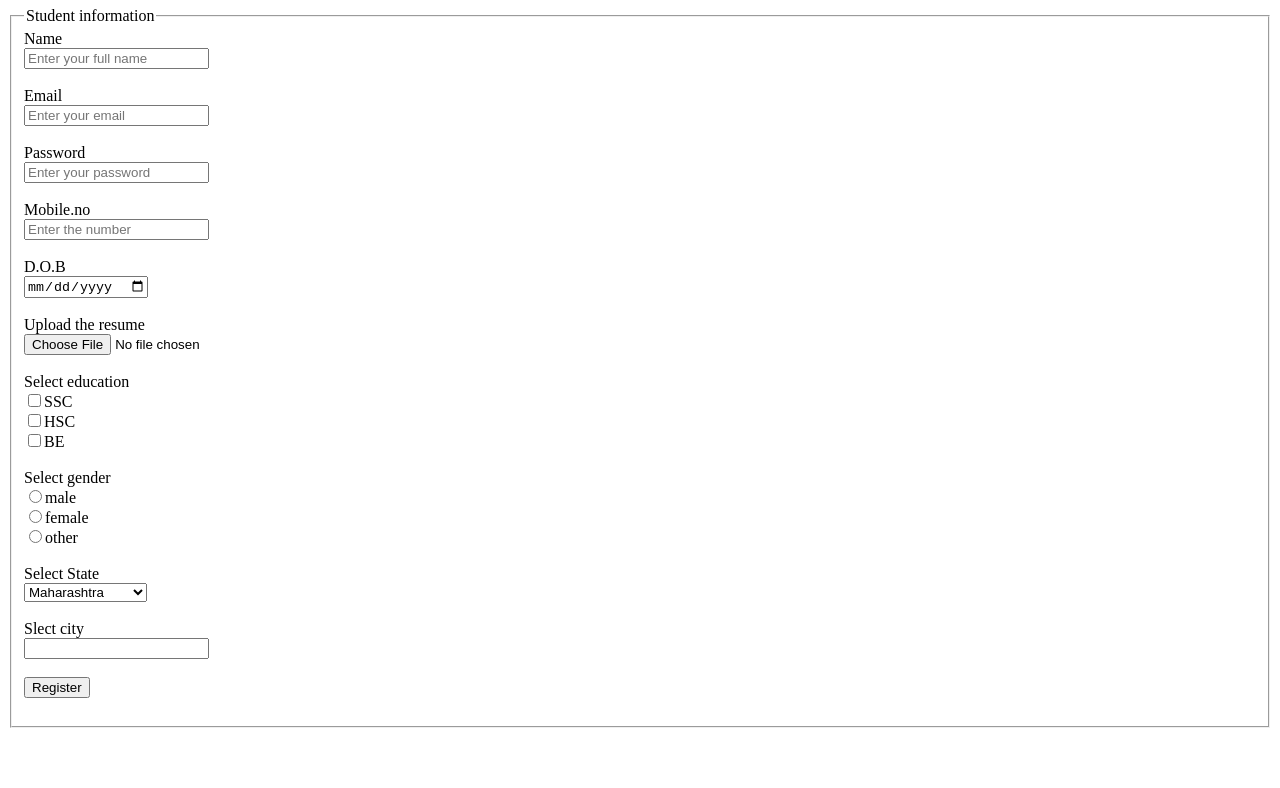
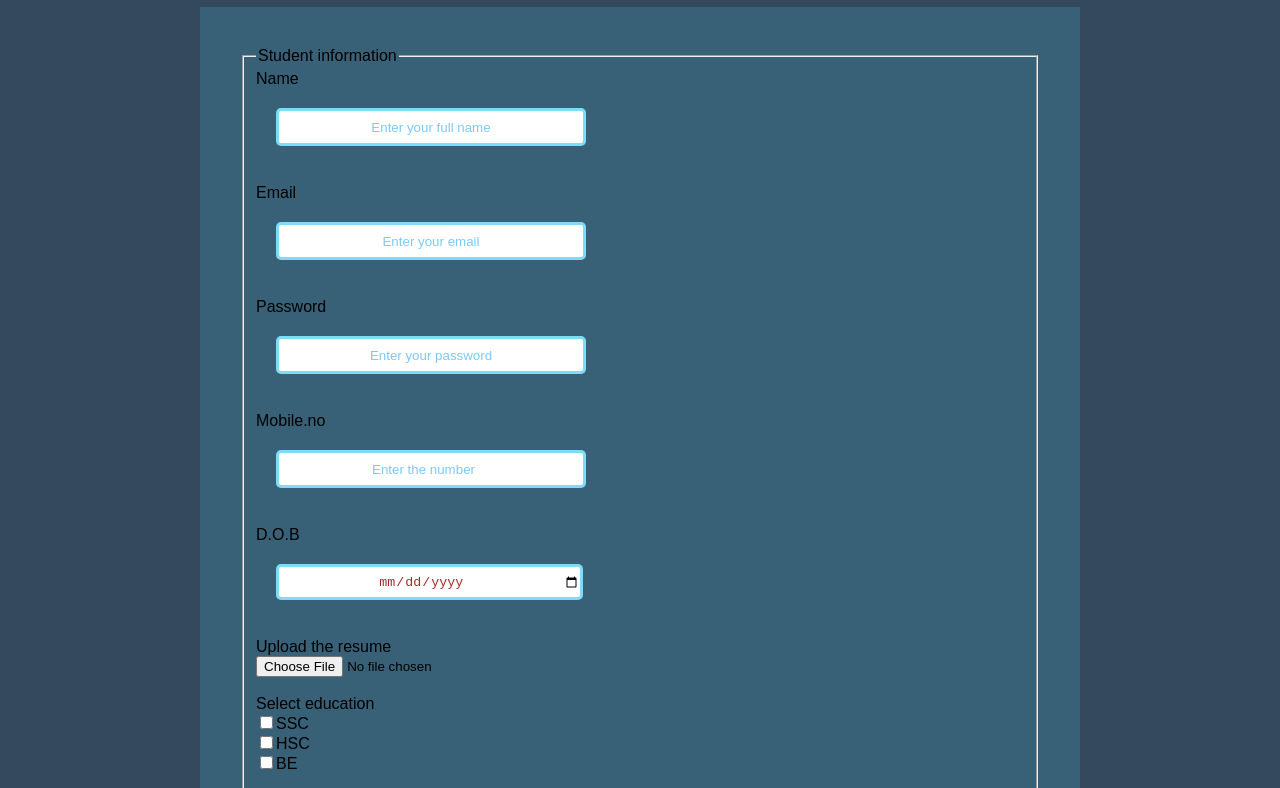
Before and after one commit to nachiketjoshi19/Resume, a plain HTML site: page Resume/contact.html in a window 1280 px wide. Shown: the part 175-963 px from the top of the page. Before the commit the page ends 911 px from the top, so only its background shows below. Drawn offline with Linux system fonts and the light colour scheme.

Commit message:
external css

```diff
--- a/Resume/contact.html
+++ b/Resume/contact.html
@@ -15,27 +15,27 @@
         <a href="mailto:nachiketjoshi61@gmail.com">nachiketjoshi61@gmail.com</a>
     </p>
     <h1>registration form</h1>
-    <form>
+    <form class="box">
         <fieldset>
             <legend>Student information </legend>
             <label>Name</label><br>
-            <input type="text" placeholder="Enter your full name"><br>
+            <input id="1" class="box-input" type="text" placeholder="Enter your full name"><br>
             <br>
 
             <label>Email</label><br>
-            <input type="email" placeholder="Enter your email" required><br>
+            <input id="5" class="box-input" type="email" placeholder="Enter your email" required><br>
             <br>
 
             <label>Password</label><br>
-            <input type="password" placeholder="Enter your password"><br>
+            <input id="2" class="box-input" type="password" placeholder="Enter your password"><br>
             <br>
 
             <label>Mobile.no</label><br>
-            <input type="number" placeholder="Enter the number"><br>
+            <input id="3" class="box-input" type="number" placeholder="Enter the number"><br>
             <br>
 
             <label>D.O.B</label><br>
-            <input type="date" placeholder="Choose the date"><br>
+            <input id="4" class="box-input" type="date" placeholder="Choose the date"><br>
             <br>
 
             <label>Upload the resume</label><br>
@@ -68,7 +68,7 @@
             <br>
             <br>
 
-            <label>Slect city</label><br>
+            <label>Select city</label><br>
             <input type="text" list="city">
             <datalist id="city">
             <option>Pune</option>
--- a/Resume/css/style.css
+++ b/Resume/css/style.css
@@ -1,10 +1,37 @@
+body {
+    margin: 0;
+    padding: 0;
+    font-family: sans-serif;
+    background: #34495e;
+}
 
+.box {
+    margin: auto;
+    width: 800px;
+    padding: 40px;
+    background: #3b6c83b0;
+}
 
-a:link {
-    color: rgb(148, 48, 48);
-  }
+.box-input {
+    height: 30px;
+    width: 300px;
+    border-radius: 5px;
+    border: 3px solid #46ccf5b0;
+    text-align: center;
+    margin: 20px;
+    color: brown;
+}
 
-  /* visited link */
-  a:visited {
-    color: green;
-  }
+hr {
+    border: 3px solid rgb(78, 196, 78);
+    border-radius: 5px
+}
+
+table {
+    background-color: #83a6c9;
+    border: 1px solid black;
+}
+
+::placeholder {
+    color: rgba(50, 170, 240, 0.637);
+}
```
Also changed, not shown: Resume/index.html (+10 -11 lines).
